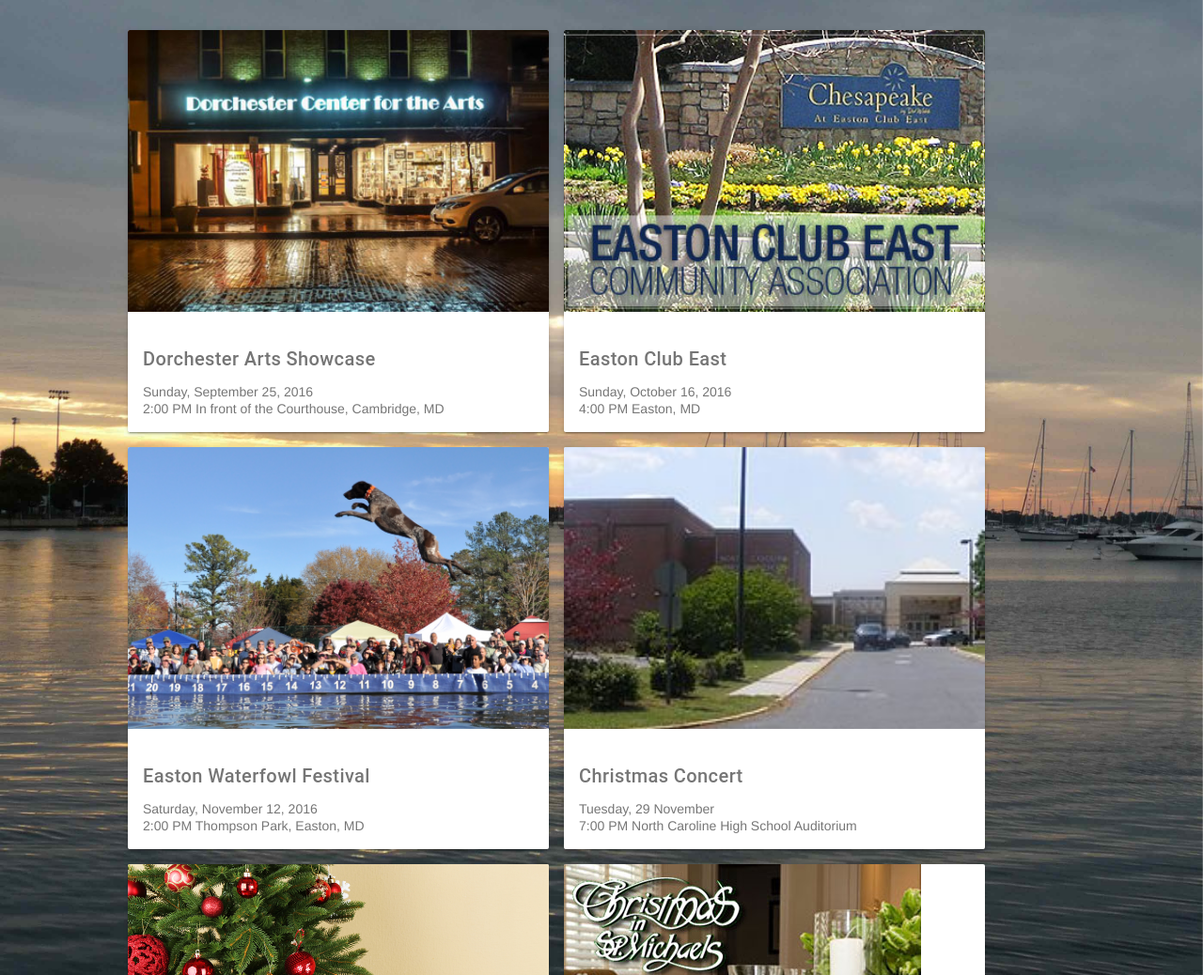
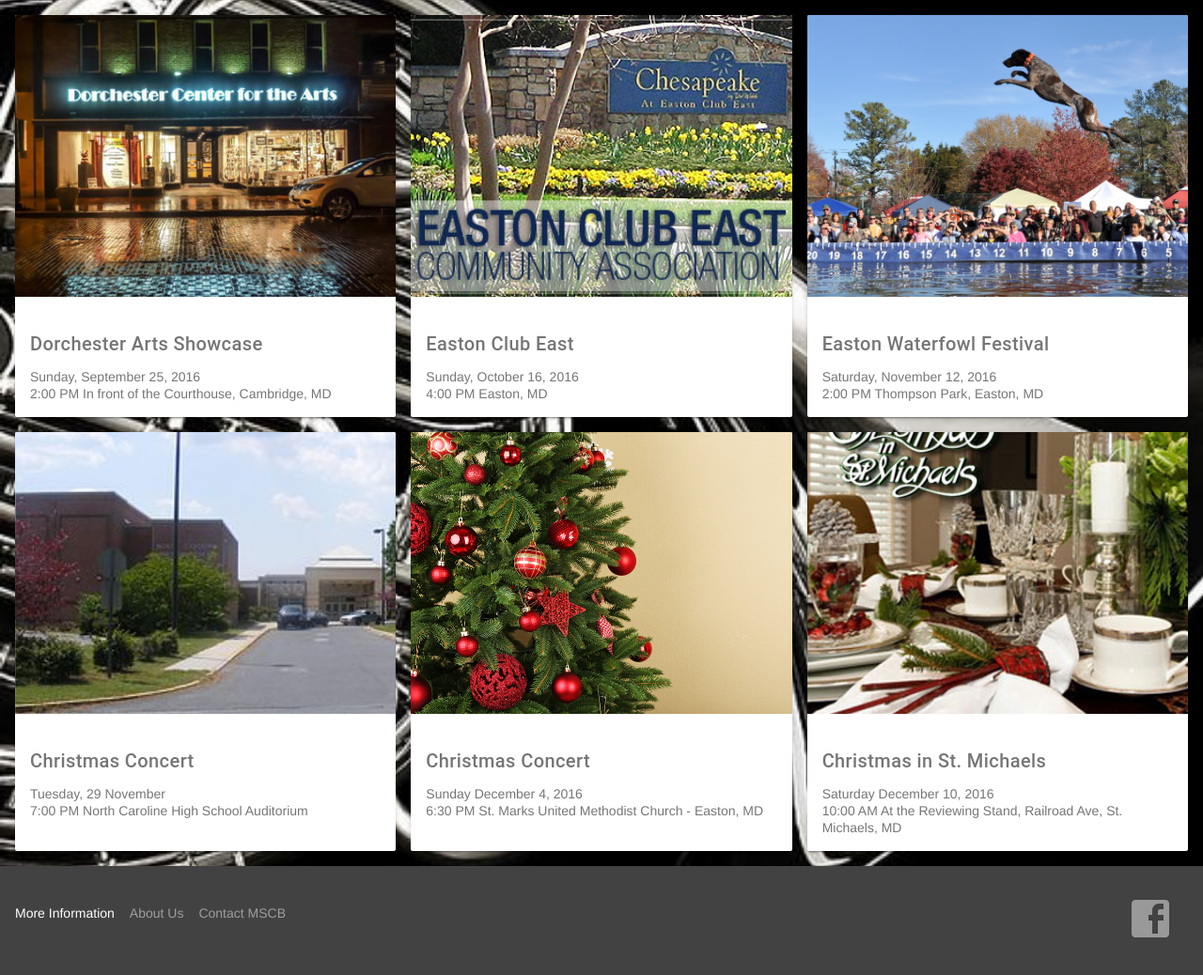
Before and after one commit to djfunkymuffinz/mscb, a Node server app: page / in a window 1280 px wide, after a click on "PERFORMANCES". Shown: the part 148-1186 px from the top of the page at 94% size. Run offline with Node 20, Linux system fonts and the light colour scheme; some libraries are stand-ins or nearby versions.

Commit message:
fixed some simple css

```diff
--- a/assets/styles.css
+++ b/assets/styles.css
@@ -11,7 +11,6 @@
    background-attachment: fixed;
    background-image: url('/assets/img/background.jpg');
    content: '';
-   will-change: transform;
    z-index: -1;
    left: 0;
    right: 0;
@@ -33,9 +32,10 @@
 
 .flag-day {
    display: block;
-   width: 75%;
    margin: auto;
    margin-bottom: 32px;
+   height: 320px;
+   background: url('/assets/img/flag_day_2016.jpg') center / cover;
 }
 
 .mscb-header.mdl-layout__header.is-compact {
@@ -64,49 +64,39 @@
 }
 
 .performance-locations {
-   width: 80%;
-   min-height: 500px;
-   margin: 16px auto;
+   max-width: 1280px;
+   margin: auto;
 }
 
-.performance-locations > .mdl-card {
-   width: 448px;
+.performance-locations .mdl-card__title {
+   color: #fff;
+   min-height: 300px;
 }
 
 .dcfa-card > .mdl-card__title {
-   color: #fff;
-   min-height: 300px;
    background: url('/assets/img/dcfa.jpg') center / cover;
 }
 
 .ece-card > .mdl-card__title {
-   color: #fff;
-   min-height: 300px;
    background: url('/assets/img/ece.jpg') center / cover;
 }
 
 .wf-card > .mdl-card__title {
-   color: #fff;
-   min-height: 300px;
    background: url('/assets/img/wf.jpg') center / cover;
 }
 
 .nchs-card > .mdl-card__title {
-   color: #fff;
-   min-height: 300px;
    background: url('/assets/img/nchs.jpg') center / cover;
 }
 
 .mumc-card > .mdl-card__title {
-   color: #fff;
-   min-height: 300px;
    background: url('/assets/img/christmas.jpg') center / cover;
 }
 
 .cism-card > .mdl-card__title {
-   color: #fff;
-   min-height: 300px;
-   background: url('/assets/img/cism.jpg');
-   background-position: center center / cover;
-   background-repeat: no-repeat;
+   background: url('/assets/img/cism.jpg') center / cover;
 }
+
+footer {
+   flex: none;
+}
--- a/views/home.ejs
+++ b/views/home.ejs
@@ -1,7 +1,7 @@
 <div class="page-content">
    <div class="home-card mdl-card">
       <div>
-         <img class="flag-day" src="assets/img/flag_day_2016.jpg">
+         <div class="flag-day"></div>
          <p>
             The Mid-Shore Community Band carries on the tradition of community/town bands in the Middle Eastern Shore of Maryland. During the golden age of the town band (1880-1922), many communities were fortunate enough to have their own town bands. Easton had a band, Cambridge had The Merry Concert Band and the Rescue Fire Company Band. Many larger companies had a band, fire departments often had a band, and organizations like the American Legion might also have a band. These bands were a major form of entertainment for the community.<br><br>
             Mid-Shore Community Band is an all-volunteer, non-profit organization. We are open to adults who play or have played band instruments as well as high school students who are approved by the Music Director. If you would like to join MSCB, click on the "Join" tab above.<br><br>
@@ -12,20 +12,4 @@
          </p>
       </div>
    </div>
-   <footer class="mdl-mini-footer">
-      <div class="mdl-mini-footer__left-section">
-         <div class="mdl-logo">
-            More Information
-         </div>
-         <ul class="mdl-mini-footer__link-list">
-            <li><a href="#">About Us</a></li>
-            <li><a href="mailto:info@mscb.org">Contact MSCB</a></li>
-         </ul>
-      </div>
-      <div class="mdl-mini-footer__right-section">
-         <form action="http://www.facebook.com/pages/Mid-Shore-Community-Band-Maryland/128007733896366">
-            <button type="submit" class="social-btn social-btn--facebook"></button>
-         </form>
-      </div>
-   </footer>
 </div>
--- a/views/index.ejs
+++ b/views/index.ejs
@@ -39,5 +39,23 @@
          </section>
       <% } %>
    </main>
+   <footer class="mdl-mini-footer">
+
+      <div class="mdl-mini-footer__left-section">
+         <div class="mdl-logo">
+            More Information
+         </div>
+         <ul class="mdl-mini-footer__link-list">
+            <li><a href="#">About Us</a></li>
+            <li><a href="mailto:info@mscb.org">Contact MSCB</a></li>
+         </ul>
+      </div>
+
+      <div class="mdl-mini-footer__right-section">
+         <form action="http://www.facebook.com/pages/Mid-Shore-Community-Band-Maryland/128007733896366">
+            <button type="submit" class="social-btn social-btn--facebook"></button>
+         </form>
+      </div>
+   </footer>
 </div>
 </html>
--- a/views/performances.ejs
+++ b/views/performances.ejs
@@ -1,9 +1,4 @@
 <div class="page-content">
-
-   <div class="mdl-layout mdl-js-layout">
-
-      <main class="mdl-layout__content">
-
    <div class="performance-locations mdl-grid">
       <div class="mdl-cell mdl-cell--4-col mdl-card mdl-shadow--2dp dcfa-card">
          <div class="mdl-card__title"></div>
@@ -54,30 +49,4 @@
          </div>
       </div>
    </div>
-
-      </main>
-
-      <div>
-         <footer class="mdl-mini-footer">
-
-            <div class="mdl-mini-footer__left-section">
-               <div class="mdl-logo">
-                  More Information
 </div>
-               <ul class="mdl-mini-footer__link-list">
-                  <li><a href="#">About Us</a></li>
-                  <li><a href="mailto:info@mscb.org">Contact MSCB</a></li>
-               </ul>
-            </div>
-
-            <div class="mdl-mini-footer__right-section">
-               <form action="http://www.facebook.com/pages/Mid-Shore-Community-Band-Maryland/128007733896366">
-                  <button type="submit" class="social-btn social-btn--facebook"></button>
-               </form>
-            </div>
-
-         </footer>
-      </div
-   </div>
-
-</div>
```
Also changed, not shown: assets/img/background.jpg, 1 other file. Lines whose indentation alone changed are shown as unchanged.
